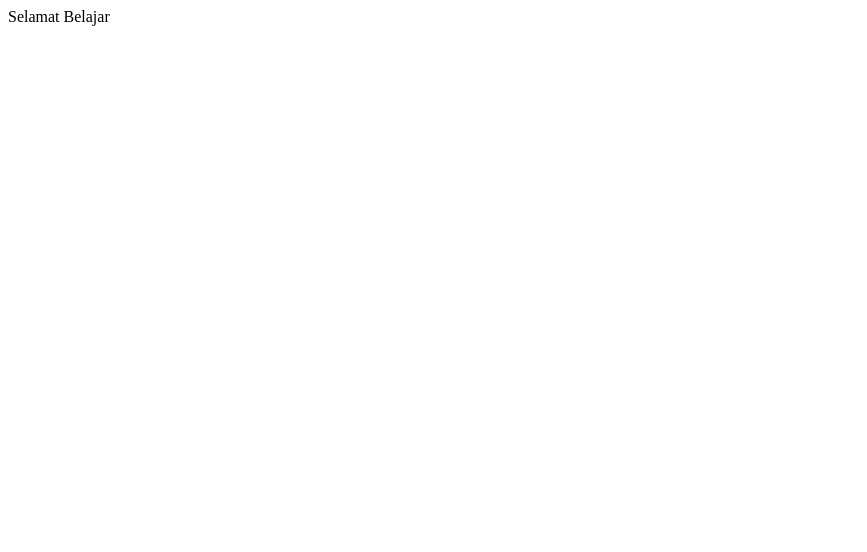
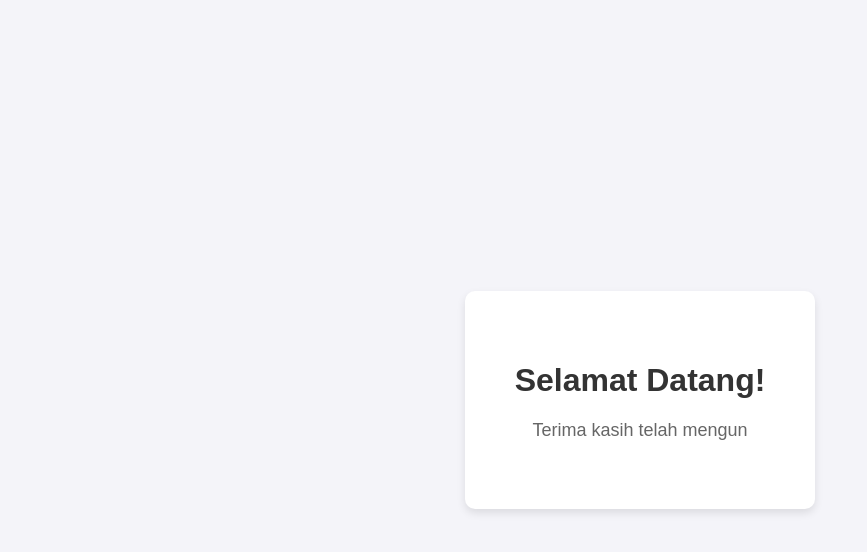
Before and after one commit to hermawanmengajar-bit/belajar, a plain HTML site: page index.html in a window 1280 px wide. Shown: the whole page, without its empty margins (0-867 px from the left). Drawn offline with Linux system fonts and the light colour scheme.

Commit message:
Update index.html

```diff
--- a/index.html
+++ b/index.html
@@ -1 +1,37 @@
-Selamat Belajar
+<!DOCTYPE html>
+<html lang="id">
+<head>
+    <meta charset="UTF-8">
+    <meta name="viewport" content="width=device-width, initial-scale=1.0">
+    <title>Halaman Selamat Datang</title>
+    <style>
+        body {
+            font-family: Arial, sans-serif;
+            background-color: #f4f4f9;
+            display: flex;
+            justify-content: center;
+            align-items: center;
+            height: 100vh;
+            margin: 0;
+        }
+        .container {
+            text-align: center;
+            background-color: white;
+            padding: 50px;
+            border-radius: 10px;
+            box-shadow: 0 4px 8px rgba(0, 0, 0, 0.1);
+        }
+        h1 {
+            color: #333;
+        }
+        p {
+            color: #666;
+            font-size: 18px;
+        }
+    </style>
+</head>
+<body>
+
+    <div class="container">
+        <h1>Selamat Datang!</h1>
+        <p>Terima kasih telah mengun
```
